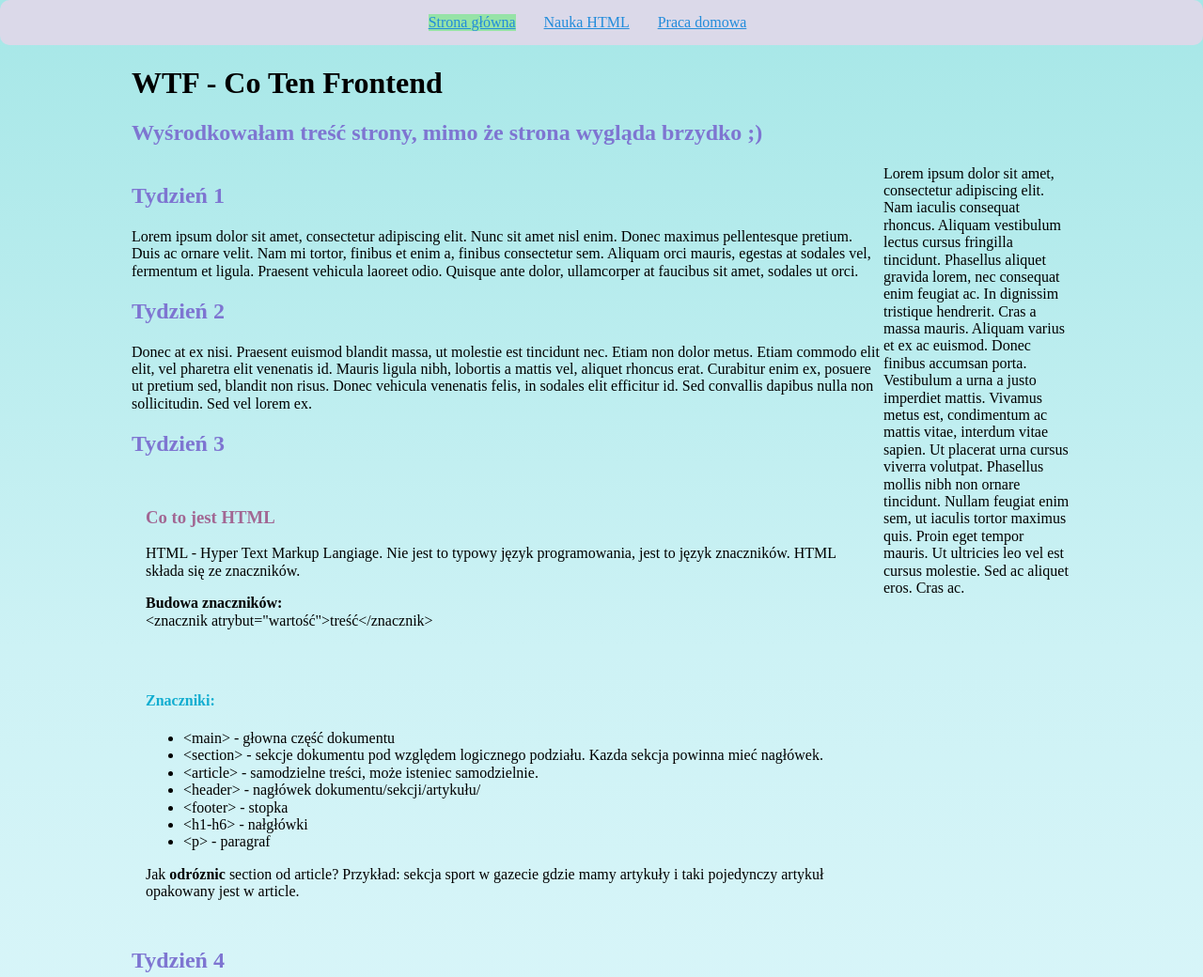
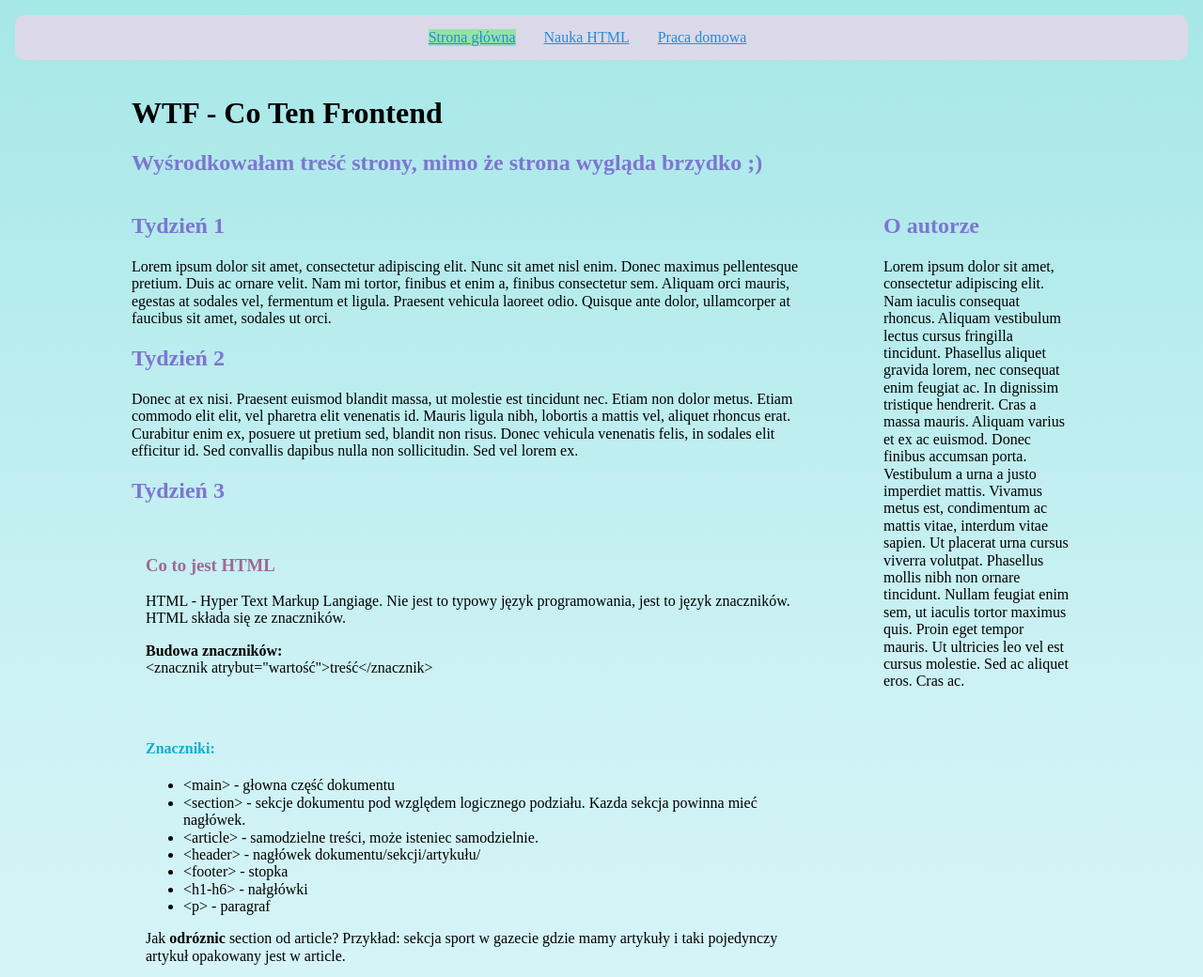
Before and after one commit to patrycjakurosz/homepage, a plain HTML site: page index.html in a window 1280 px wide. Shown: the top 1040 px of the page at 94% size. Drawn offline with Linux system fonts and the light colour scheme.

Commit message:
adding a media query

```diff
--- a/css/style.css
+++ b/css/style.css
@@ -8,8 +8,12 @@ html {
   box-sizing: inherit;
 }
 body {
-  background: linear-gradient(180deg, rgba(166,231,231,1) 0%, rgba(136,224,231,0.4206932773109243) 44%, rgba(67,211,240,0.13778011204481788) 100%);
-
+  background: linear-gradient(
+    180deg,
+    rgba(166, 231, 231, 1) 0%,
+    rgba(136, 224, 231, 0.4206932773109243) 44%,
+    rgba(67, 211, 240, 0.13778011204481788) 100%
+  );
 }
 
 .articles {
@@ -41,11 +45,7 @@ body {
 }
 .main {
   max-width: 1000px;
-  margin: 0 auto;
-  display: grid;
-  grid-template-areas: "main__header main__header"
-"articles aside";
-grid-template-columns: 1fr 200px;
+  /*margin: 0 auto;*/
 }
 
 .main__header {
@@ -58,7 +58,6 @@ grid-template-columns: 1fr 200px;
   display: flex;
   align-items: center;
   justify-content: center;
-
 }
 .menu__item {
   color: #228cdb;
@@ -74,3 +73,32 @@ grid-template-columns: 1fr 200px;
   color: #228cdb;
   padding: 17px;
 }
+
+@media screen and (max-width: 425px) {
+  body {
+    background: white;
+    margin: 8px auto;
+    padding: 16px;
+  }
+
+  .footer {
+    background: black;
+  }
+
+  .aside {
+    display: none;
+  }
+}
+@media screen and (min-width: 768px) {
+  body {
+    padding: 16px;
+  }
+  .main {
+    display: grid;
+    grid-template-areas:
+      "main__header main__header main__header"
+      "articles . aside";
+    grid-template-columns: 1fr 64px 200px;
+    margin: 16px auto;
+  }
+}
--- a/index.html
+++ b/index.html
@@ -137,7 +137,8 @@
         </section>
       </div>
       <aside class="aside">
-        Lorem ipsum dolor sit amet, consectetur adipiscing elit. Nam iaculis
+        <h2 class="header__h2">O autorze</h2>
+        <p>Lorem ipsum dolor sit amet, consectetur adipiscing elit. Nam iaculis
         consequat rhoncus. Aliquam vestibulum lectus cursus fringilla tincidunt.
         Phasellus aliquet gravida lorem, nec consequat enim feugiat ac. In
         dignissim tristique hendrerit. Cras a massa mauris. Aliquam varius et ex
@@ -146,7 +147,7 @@
         interdum vitae sapien. Ut placerat urna cursus viverra volutpat.
         Phasellus mollis nibh non ornare tincidunt. Nullam feugiat enim sem, ut
         iaculis tortor maximus quis. Proin eget tempor mauris. Ut ultricies leo
-        vel est cursus molestie. Sed ac aliquet eros. Cras ac.
+        vel est cursus molestie. Sed ac aliquet eros. Cras ac.</p>
       </aside>
     </main>
     <footer class="footer">Strona domowa- nauka HTML</footer>
```
